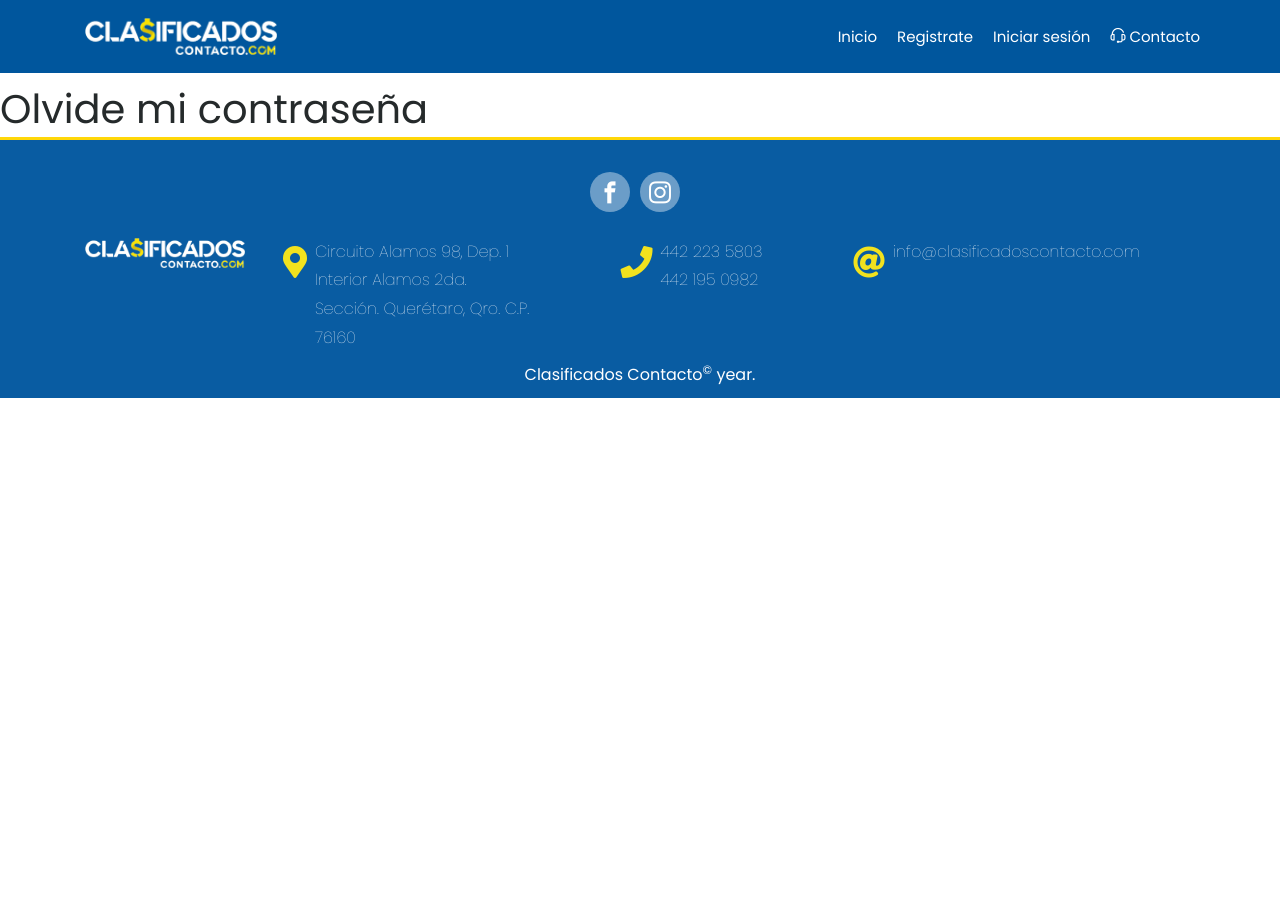
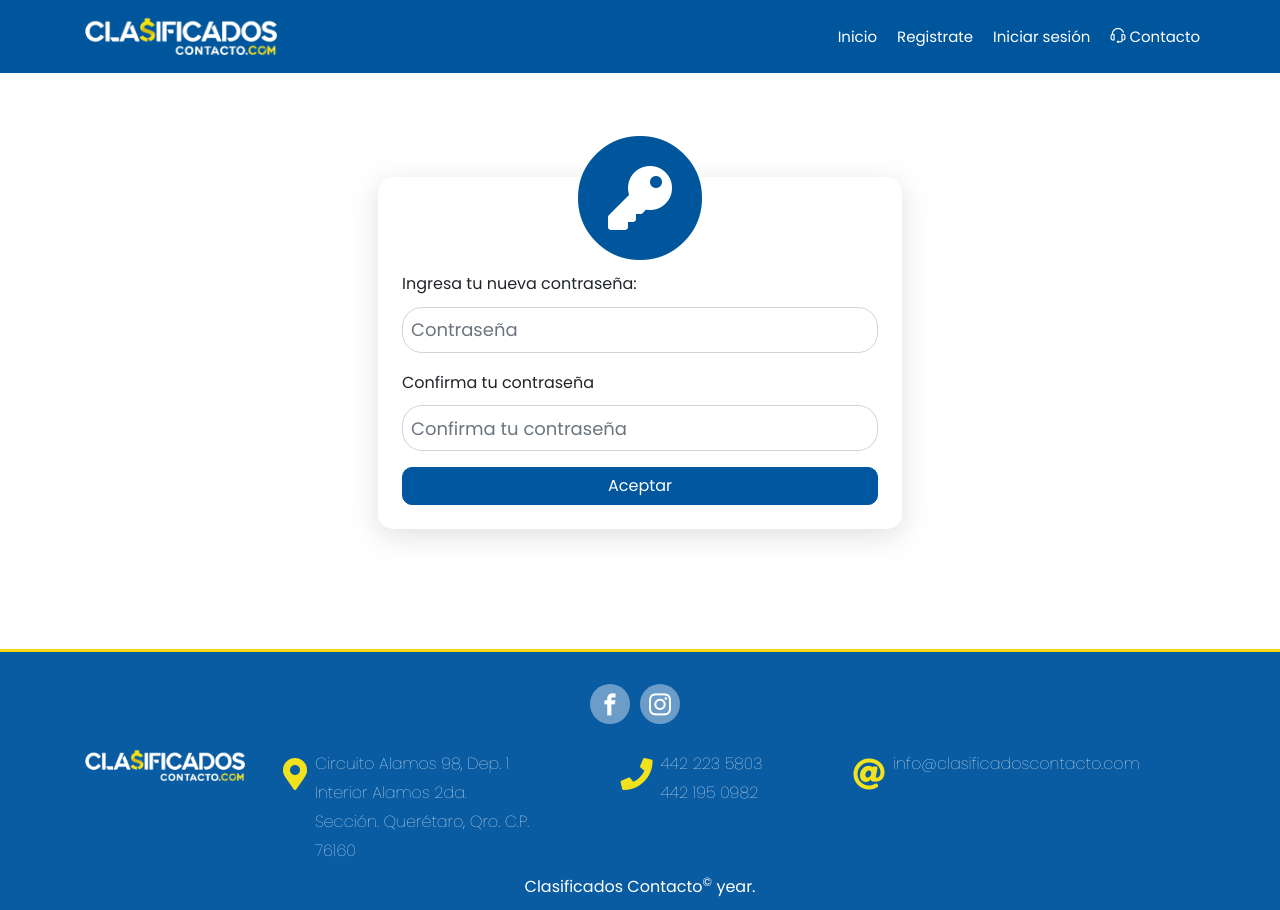
Before and after one commit to MArianaOlivasGarcia/Nuxt-Clasificados, a Nuxt app: page /forgotpassword in a window 1280 px wide. Before the commit the page ends 800 px from the top, so only its background shows below. Built offline with nearby package versions, Linux system fonts and the light colour scheme; what vue-agile, vue-tel-input would draw is missing.

Commit message:
segundo commit

```diff
--- a/pages/category.vue
+++ b/pages/category.vue
@@ -42,6 +42,9 @@
 import { mapGetters } from 'vuex';
 
 export default {
+    head: {
+      titleTemplate: 'Clasificados Contacto | Propiedades',
+    },
     created() {
         this.$store.dispatch('getStates');
 
--- a/pages/contact.vue
+++ b/pages/contact.vue
@@ -76,6 +76,9 @@ import { required, email } from 'vuelidate/lib/validators'
 
 
 export default {
+  head: {
+    titleTemplate: 'Clasificados Contacto | Contancto',
+  },
   data() {
     return {
       form: {
--- a/pages/forgotpassword.vue
+++ b/pages/forgotpassword.vue
@@ -1,3 +1,98 @@
 <template>
-    <h1>Olvide mi contraseña</h1>
+  <div>
+    <section class="ftco-section ResetP pb-5 pt-5 mt-5 mb-5">
+      <div class="container">
+        <div class="row justify-content-center">
+          <div class="col-md-6 mb-3">
+            <div class="card text-center m-2 pl-4 pr-4 pb-4">
+              <div class="justify-content-center check animated bounceIn">
+                <span class="fa-stack fa-4x">
+                  <i class="fas fa-circle fa-stack-2x icn-background"></i>
+                  <i class="fas fa-key fa-stack-1x text-white"></i>
+                </span>
+              </div>
+
+              <form class="text-left pt-3"
+              v-on:submit.prevent="changePassword">
+                <div class="form-group">
+                  <label class="text-left">Ingresa tu nueva contraseña:</label>
+                  <input
+                    type="password"
+                    class="form-control form-control-sm"
+                    placeholder="Contraseña"
+                    v-model="form.password"
+                  />
+                </div>
+                <div class="form-group">
+                  <label class="text-left">Confirma tu contraseña</label>
+                  <input
+                    type="password"
+                    class="form-control form-control-sm"
+                    placeholder="Confirma tu contraseña"
+                    v-model="form.password2"
+                  />
+                </div>
+                <div v-if="!isLoading">
+                  <button
+                    type="submit"
+                    class="btn btn-primary btn-block"
+                  >
+                    Aceptar
+                  </button>
+                </div>
+                <div v-else>
+                  <button
+                    disabled
+                    class="btn btn-primary btn-block">
+                    <i class="fas fa-spinner"></i> CARGANDO...
+                  </button>
+                </div>
+              </form>
+            </div>
+          </div>
+        </div>
+      </div>
+    </section>
+  </div>
 </template>
+
+<script>
+export default {
+    head: {
+        titleTemplate: 'Clasificados Contacto | Recuperar Contraseña',
+    },
+    data() {
+        return {
+            form: {
+                password: '',
+                password2: '',
+            },
+            isLoading: false
+        }
+    },
+    methods: {
+        changePassword(){
+            console.log('Cambiar password')
+        }
+    }
+}
+</script>
+
+
+
+<style scoped>
+.ResetP h1 {
+  font-size: 1.5rem;
+}
+.ResetP .card {
+  box-shadow: rgba(100, 100, 111, 0.2) 0px 7px 29px 0px;
+  border-radius: 15px;
+  border: inherit;
+}
+.ResetP .check {
+  margin-top: -43px;
+}
+.ResetP .icn-background {
+  color: #00569d;
+}
+</style>
--- a/pages/property/_id/_name.vue
+++ b/pages/property/_id/_name.vue
@@ -510,6 +510,9 @@
 import { required, email } from 'vuelidate/lib/validators'
 
 export default {
+    head: {
+      titleTemplate: 'Clasificados Contacto | Propiedad',
+    },
     data() {
         return {
             property: null,
--- a/pages/register.vue
+++ b/pages/register.vue
@@ -128,6 +128,9 @@ import { required, email } from 'vuelidate/lib/validators'
 import Swal from 'sweetalert2'
 
 export default {
+    head: {
+      titleTemplate: 'Clasificados Contacto | Registrate',
+    },
     data() {
         return {
             form: {
--- a/pages/session.vue
+++ b/pages/session.vue
@@ -98,6 +98,9 @@ import { required, email } from 'vuelidate/lib/validators'
 import Swal from 'sweetalert2'
 
 export default {
+  head: {
+    titleTemplate: 'Clasificados Contacto | Iniciar Sesión',
+  },
   data() {
     return {
       contact: true,
--- a/pages/state/_folio.vue
+++ b/pages/state/_folio.vue
@@ -79,6 +79,9 @@ import { mapGetters } from "vuex";
 
 
 export default {
+    head: {
+      titleTemplate: 'Clasificados Contacto | Ciudades',
+    },
     data(){
       return {
         name: '',
--- a/pages/success.vue
+++ b/pages/success.vue
@@ -20,6 +20,16 @@
 </template>
 
 
+
+<script>
+export default {
+  head: {
+    titleTemplate: 'Clasificados Contacto | Registro exitoso',
+  },
+}
+</script>
+
+
 <style >
 .supsuccess h1{
   font-size: 2rem;
```
